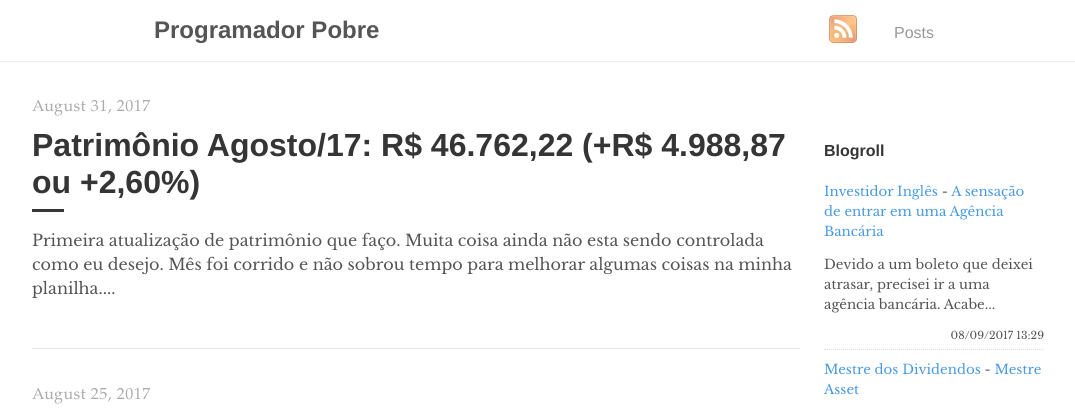
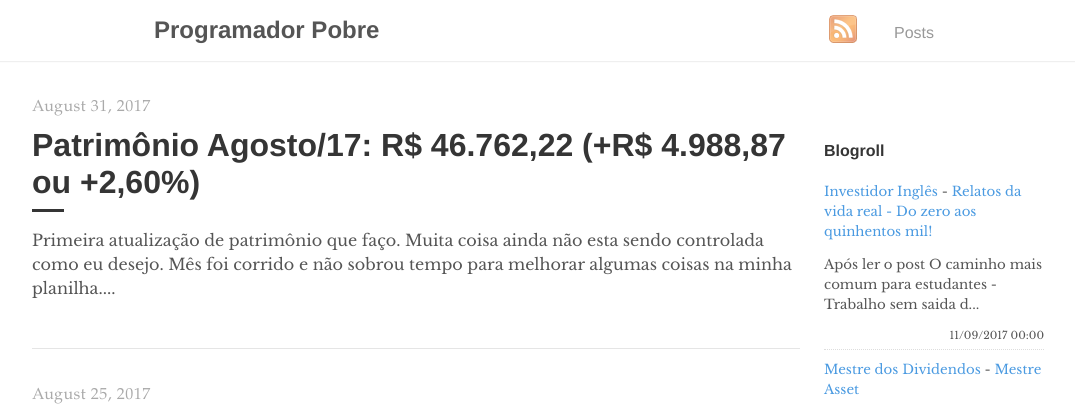
Before and after one commit to programadorpobre/programadorpobre.github.io, a Jekyll site: the page built from index.html, in a window 1280 px wide. Shown: the top 414 px of the page, without its empty margins (96-1171 px from the left). Built offline with Jekyll 4.4.1, drawn with Linux system fonts in a browser that asks for light colours; the list of posts is cut into pages by our own code; comment, search, counter and statistics services are not loaded.

Commit message:
[ci skip] travis #37

```diff
--- a/_includes/feed-entries.html
+++ b/_includes/feed-entries.html
@@ -1,7 +1,7 @@
 <div class="feed-entry">
-    <a class="feed-entry-site-name" href="http://investidoringles.blogspot.com/">Investidor Inglês</a> - <a class="feed-entry-title" href="http://investidoringles.blogspot.com/2017/09/agencias-bancarias-estao-com-os-dias-contados.html">A sensação de entrar em uma Agência Bancária</a>
-    <p class="feed-entry-summary">Devido a um boleto que deixei atrasar, precisei ir a uma agência bancária. Acabe...</p>
-    <time datetime="2017-09-08T13:29:00.000-03:00">08/09/2017 13:29</time>
+    <a class="feed-entry-site-name" href="http://investidoringles.blogspot.com/">Investidor Inglês</a> - <a class="feed-entry-title" href="http://investidoringles.blogspot.com/2017/09/senhor-constroi-patrimonio-do-zero-aos-quinhentos-mil.html">Relatos da vida real - Do zero aos quinhentos mil!</a>
+    <p class="feed-entry-summary">Após ler o post O caminho mais comum para estudantes - Trabalho sem saida&nbsp;d...</p>
+    <time datetime="2017-09-11T00:00:00.000-03:00">11/09/2017 00:00</time>
 </div>
 <div class="feed-entry">
     <a class="feed-entry-site-name" href="http://mestredosdividendos.blogspot.com/">Mestre dos Dividendos</a> - <a class="feed-entry-title" href="http://mestredosdividendos.blogspot.com/2017/09/mestre-asset.html">Mestre Asset</a>
```
